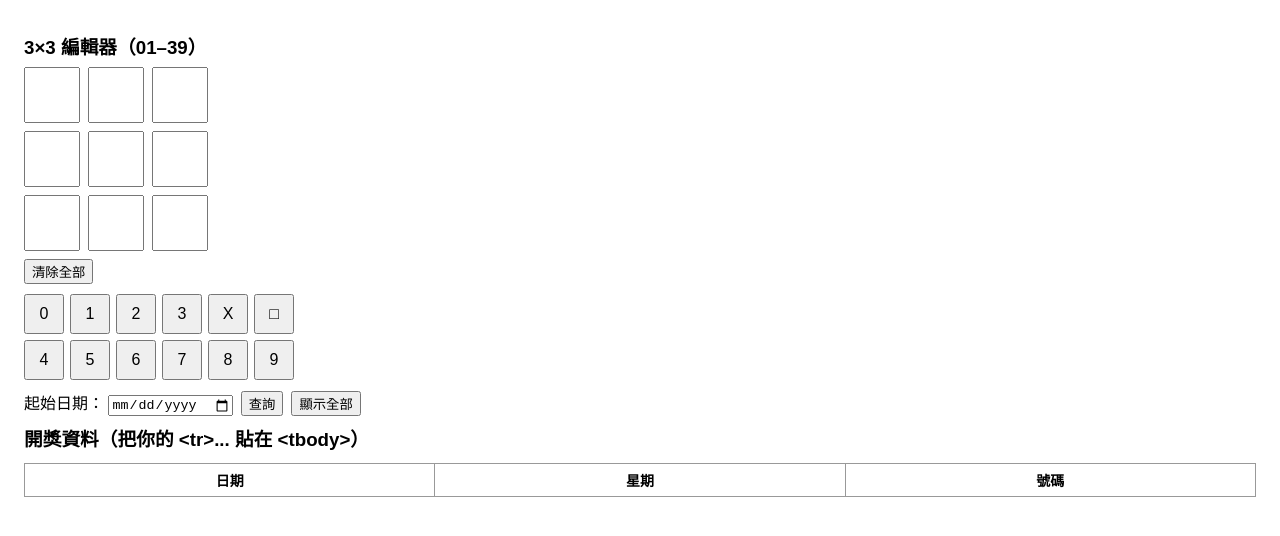
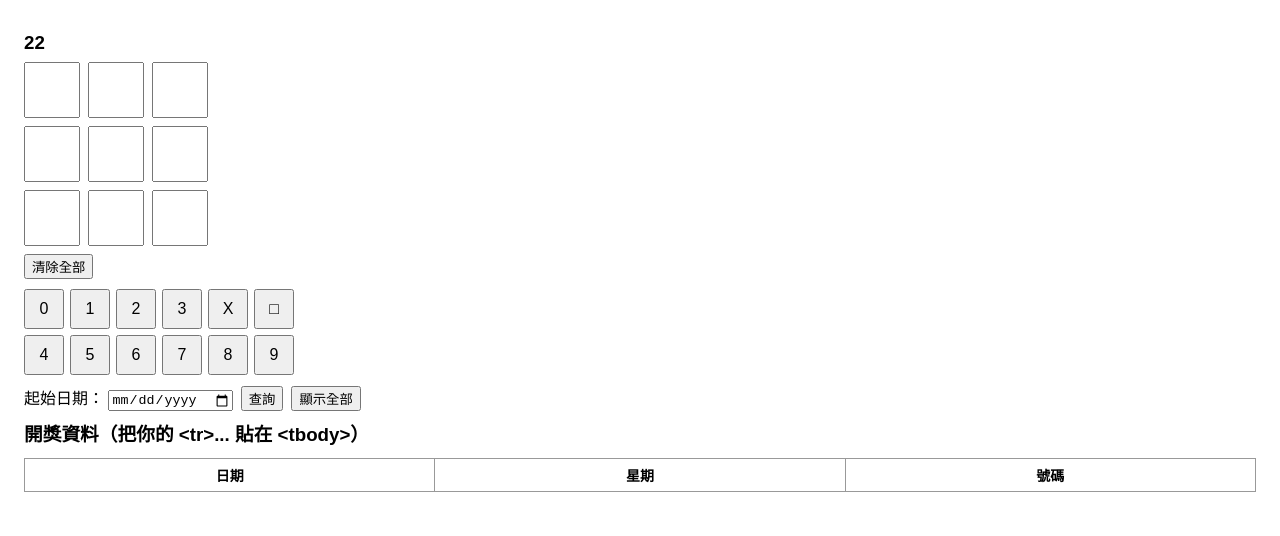
Before and after one commit to lumingxian888-a11y/222, a plain HTML site: page index.html in a window 1280 px wide. Drawn offline with Linux system fonts and the light colour scheme.

Commit message:
Update heading text in index.html

```diff
--- a/index.html
+++ b/index.html
@@ -8,7 +8,7 @@
 </head>
 <body>
 
-  <h3>3×3 編輯器（01–39）</h3>
+  <h3>22</h3>
   <div class="grid" id="editor"></div>
   <button id="clearBtn">清除全部</button>
   <div id="numpad"></div>
```
